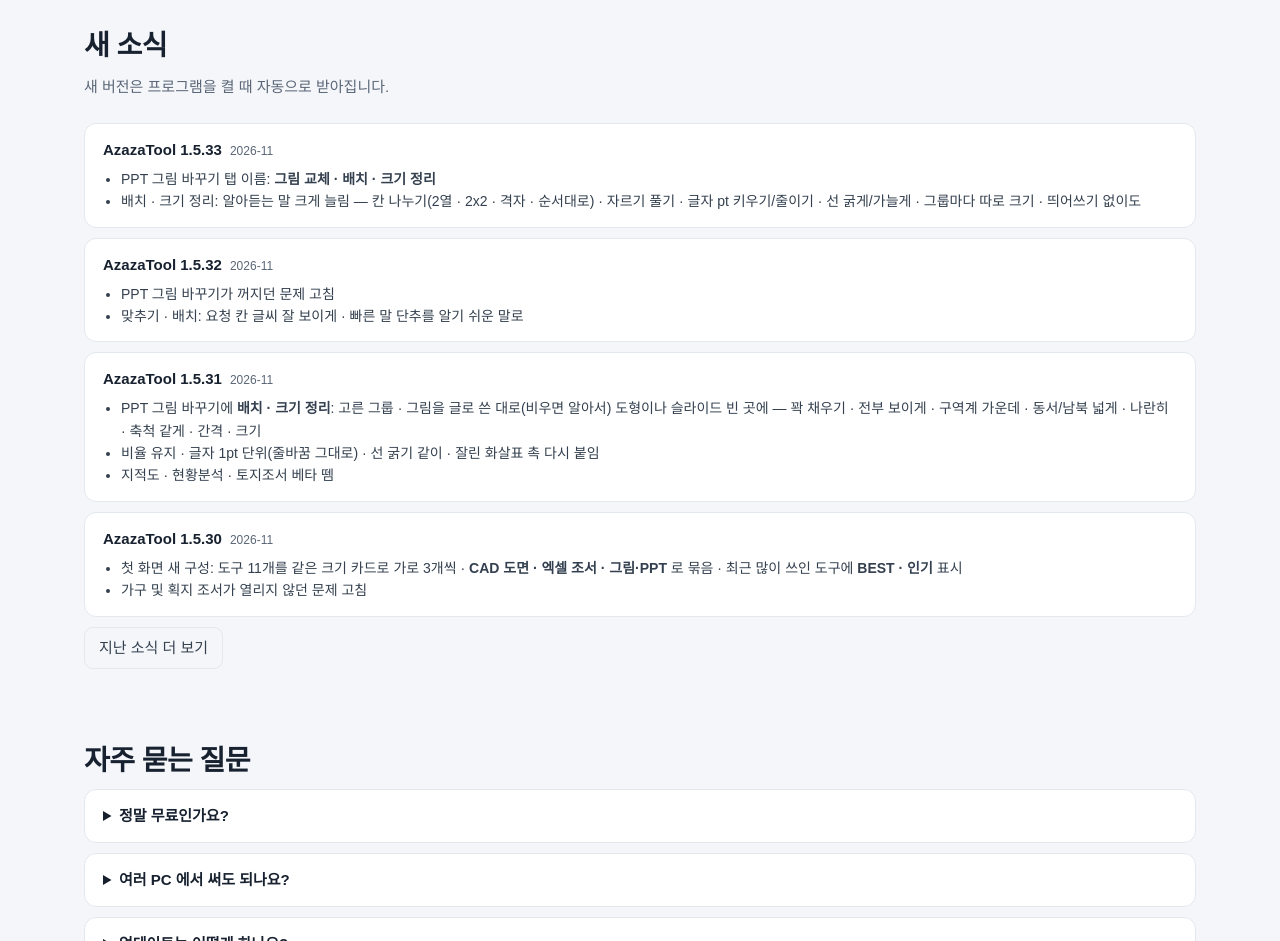
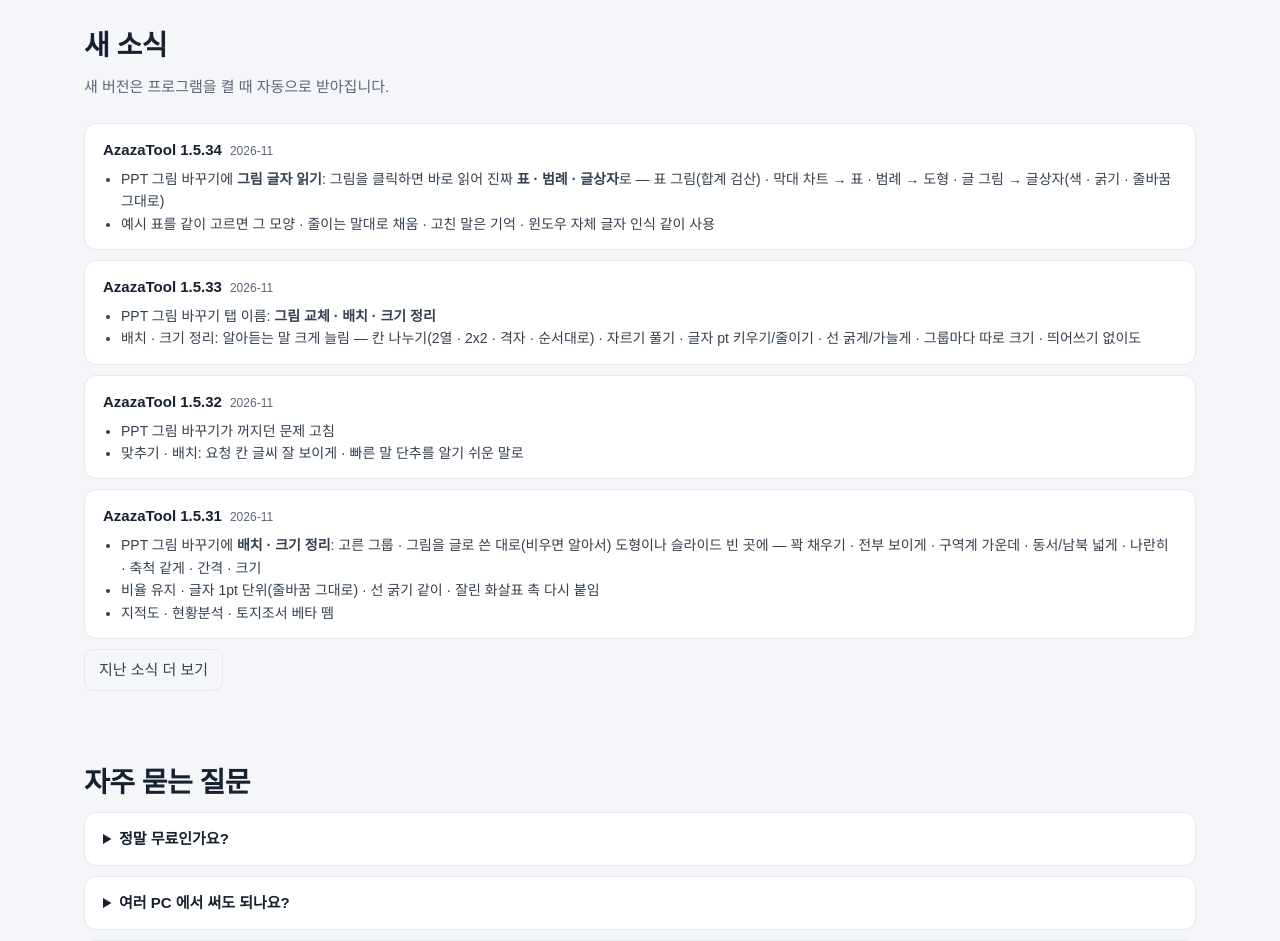
Before and after one commit to dlwlrmadltnsrks/Urban, a plain HTML site: page docs/index.html in a window 1280 px wide. Shown: the part 2600-3541 px from the top of the page. Drawn offline with Linux system fonts and the light colour scheme; no server answers.

Commit message:
AzazaTool 1.5.34: README · 사이트 · 사용설명서

```diff
--- a/docs/index.html
+++ b/docs/index.html
@@ -71,7 +71,9 @@ footer{border-top:1px solid var(--line);background:var(--panel);padding:26px 0;c
 
 <section id="news"><div class="w">
 <h2>새 소식</h2><p class="lead">새 버전은 프로그램을 켤 때 자동으로 받아집니다.</p>
-<div class="rel" id="rel"><div><b>AzazaTool 1.5.33</b><time>2026-11</time>
+<div class="rel" id="rel"><div><b>AzazaTool 1.5.34</b><time>2026-11</time>
+    <ul><li>PPT 그림 바꾸기에 <b>그림 글자 읽기</b>: 그림을 클릭하면 바로 읽어 진짜 <b>표 · 범례 · 글상자</b>로 — 표 그림(합계 검산) · 막대 차트 → 표 · 범례 → 도형 · 글 그림 → 글상자(색 · 굵기 · 줄바꿈 그대로)</li><li>예시 표를 같이 고르면 그 모양 · 줄이는 말대로 채움 · 고친 말은 기억 · 윈도우 자체 글자 인식 같이 사용</li></ul></div>
+<div><b>AzazaTool 1.5.33</b><time>2026-11</time>
     <ul><li>PPT 그림 바꾸기 탭 이름: <b>그림 교체 · 배치 · 크기 정리</b></li><li>배치 · 크기 정리: 알아듣는 말 크게 늘림 — 칸 나누기(2열 · 2x2 · 격자 · 순서대로) · 자르기 풀기 · 글자 pt 키우기/줄이기 · 선 굵게/가늘게 · 그룹마다 따로 크기 · 띄어쓰기 없이도</li></ul></div>
 <div><b>AzazaTool 1.5.32</b><time>2026-11</time>
     <ul><li>PPT 그림 바꾸기가 꺼지던 문제 고침</li><li>맞추기 · 배치: 요청 칸 글씨 잘 보이게 · 빠른 말 단추를 알기 쉬운 말로</li></ul></div>
```
Also changed, not shown: 1 other file.
